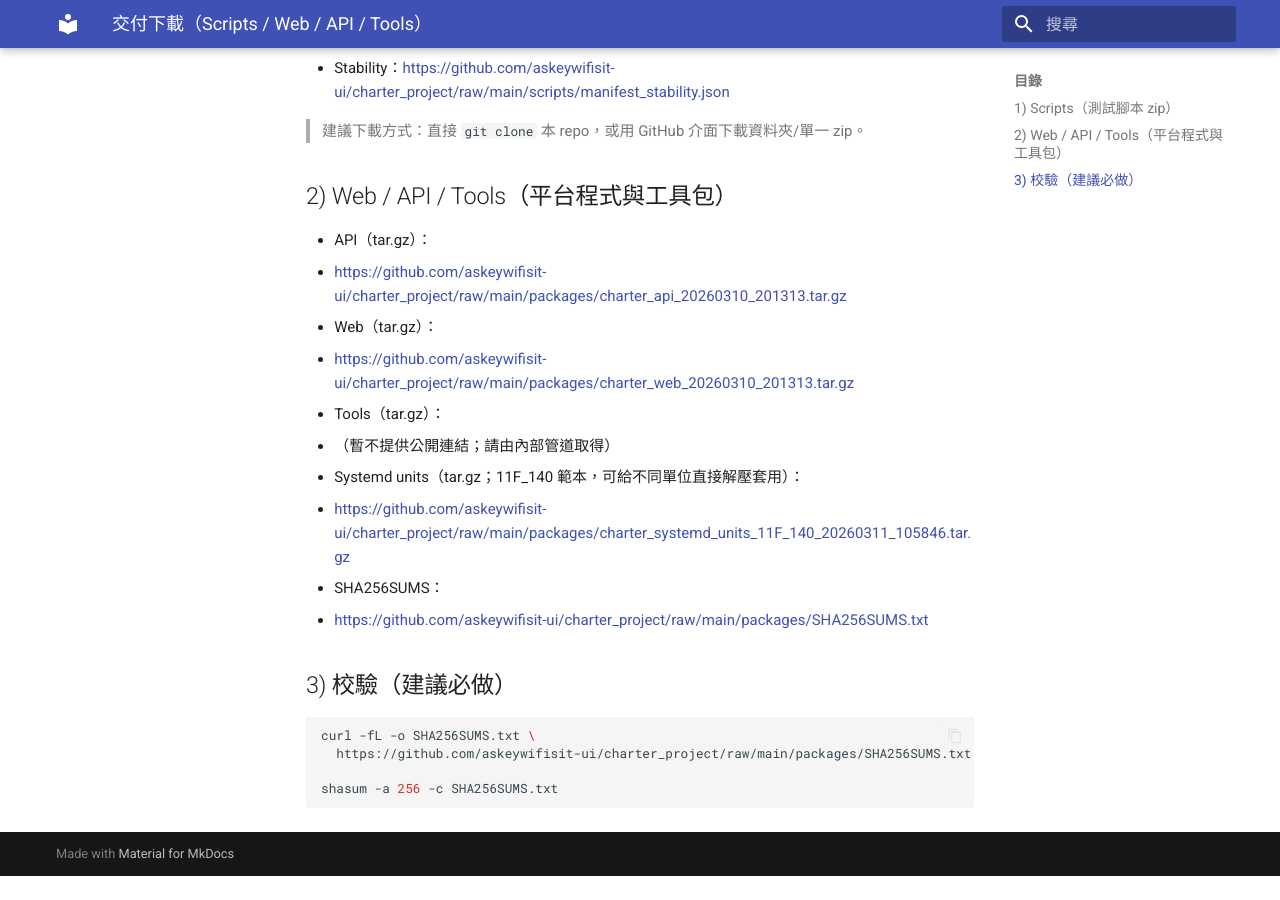
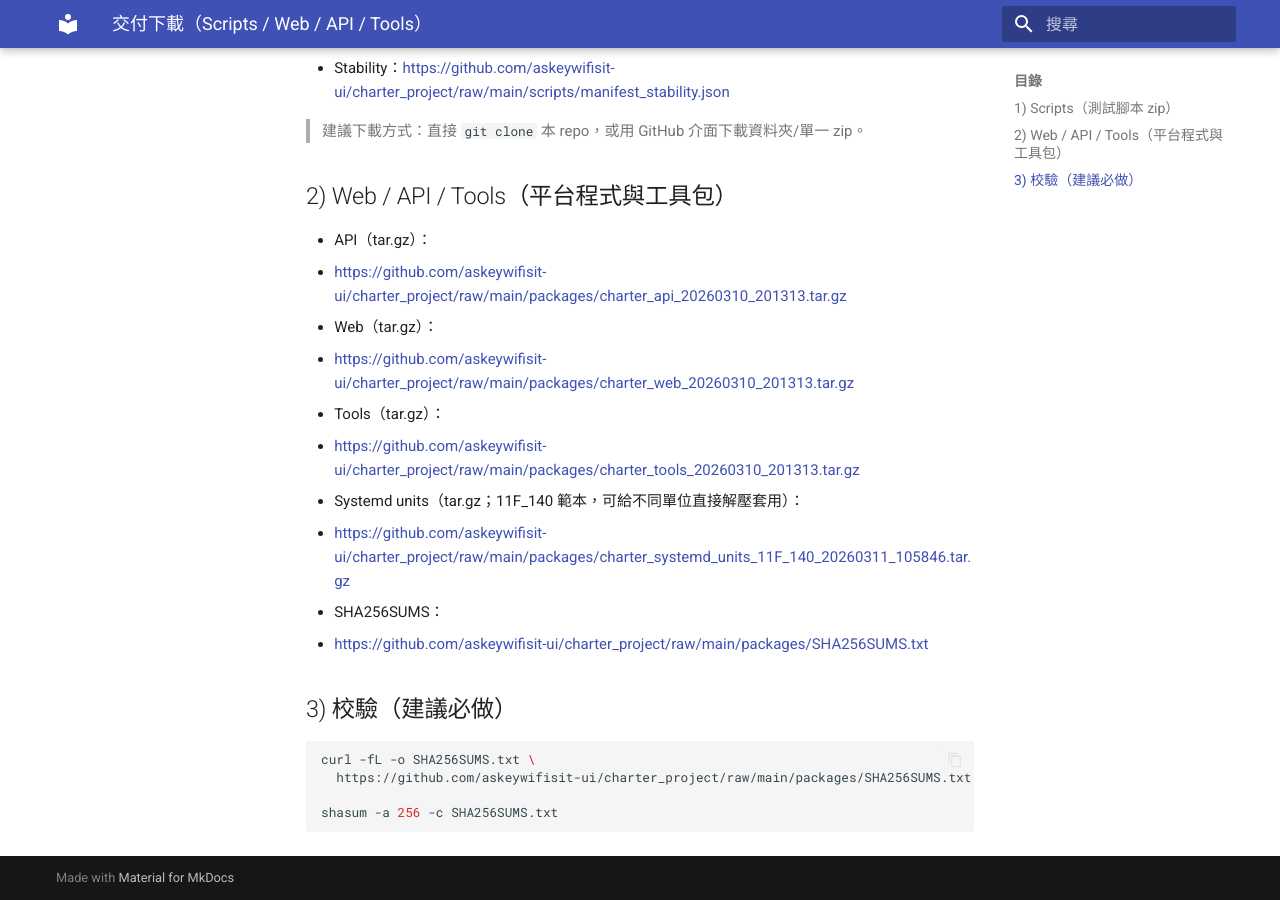
Before and after one commit to askeywifisit-ui/charter_project, an MkDocs documentation site: the page built from docs/charter_site/docs/handoff/downloads.md, in a window 1280 px wide and 900 px high, scrolled down 528 px. Built offline with MkDocs 1.6.1 and Material for MkDocs 9.7.7, drawn with Linux system fonts in a browser that asks for light colours; comment, search, counter and statistics services are not loaded; before the commit the page ends 1404 px from its top, so only the background shows below that.

Commit message:
Docs: add GitHub Tools tarball link to handoff downloads

```diff
--- a/docs/charter_site/docs/handoff/downloads.md
+++ b/docs/charter_site/docs/handoff/downloads.md
@@ -23,7 +23,7 @@
 - Web（tar.gz）：
   - <https://github.com/askeywifisit-ui/charter_project/raw/main/packages/charter_web_20260310_201313.tar.gz>
 - Tools（tar.gz）：
-  - （暫不提供公開連結；請由內部管道取得）
+  - <https://github.com/askeywifisit-ui/charter_project/raw/main/packages/charter_tools_20260310_201313.tar.gz>
 - Systemd units（tar.gz；11F_140 範本，可給不同單位直接解壓套用）：
   - <https://github.com/askeywifisit-ui/charter_project/raw/main/packages/charter_systemd_units_11F_140_20260311_105846.tar.gz>
 - SHA256SUMS：
```
